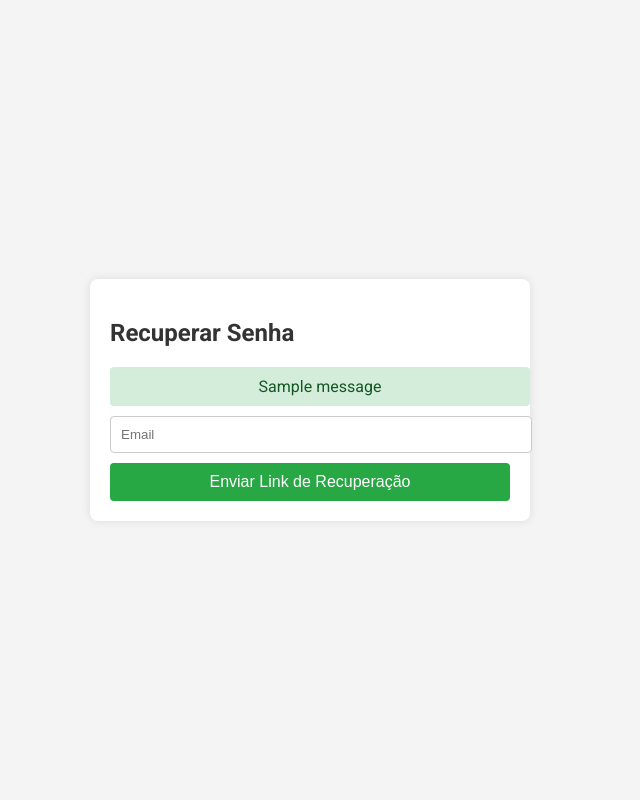
After one commit to sr-oliveiraa/quintodia, a Flask app: page /recuperar_senha in a window 1280 px wide. The commit adds this page. Shown: the whole page, without its empty margins (330-970 px from the left). Run offline with Flask 3, Linux system fonts and the light colour scheme; tables that the repository leaves empty hold one stand-in row (values such as "Sample post"); one stand-in notice (Sample message) is shown.

Commit message:
Add files via upload

```diff
--- a/app.py
+++ b/app.py
@@ -11,6 +11,9 @@ import base64
 import requests  # Adicionado para fazer requisições HTTP
 import logging  # Adicionado para logs
 from groq import Groq  # Adicionado para usar a biblioteca groq
+import uuid  # Adicionado para gerar nomes únicos para as fotos
+from itsdangerous import URLSafeTimedSerializer, SignatureExpired, BadSignature
+import random
 
 # Configuração de logs
 logging.basicConfig(level=logging.INFO)
@@ -19,6 +22,7 @@ app = Flask(__name__)
 app.config['SQLALCHEMY_DATABASE_URI'] = os.getenv('DATABASE_URL', 'postgresql://postgres:U70fxDoJV2sMgf18@jocosely-witty-vizcacha.data-1.use1.tembo.io:5432/postgres')
 app.config['SQLALCHEMY_TRACK_MODIFICATIONS'] = False
 app.secret_key = os.getenv('SECRET_KEY', 'sua_chave_secreta')
+app.config['SECURITY_PASSWORD_SALT'] = os.getenv('SECURITY_PASSWORD_SALT', 'seu_salt_de_seguranca')
 
 # Dicionário para rastrear tentativas de login
 login_attempts = {}
@@ -47,6 +51,126 @@ migrate = Migrate(app, db)
 def allowed_file(filename):
     ALLOWED_EXTENSIONS = {'png', 'jpg', 'jpeg', 'gif'}
     return '.' in filename and filename.rsplit('.', 1)[1].lower() in ALLOWED_EXTENSIONS
+
+# Função para gerar um nome de arquivo único
+def generate_unique_filename(filename):
+    ext = filename.rsplit('.', 1)[1].lower()
+    unique_filename = f"{uuid.uuid4().hex}.{ext}"
+    return unique_filename
+
+s = URLSafeTimedSerializer(app.config['SECRET_KEY'])
+
+def send_reset_email(user_email):
+    token = s.dumps(user_email, salt=app.config['SECURITY_PASSWORD_SALT'])
+    reset_url = url_for('reset_with_token', token=token, _external=True)
+
+    # Configuração do Flask-Mail para Gmail
+    app.config['MAIL_SERVER'] = 'smtp.gmail.com'
+    app.config['MAIL_PORT'] = 587
+    app.config['MAIL_USE_TLS'] = True
+    app.config['MAIL_USERNAME'] = os.getenv('MAIL_USERNAME', 'cod.trab@gmail.com')
+    app.config['MAIL_PASSWORD'] = os.getenv('MAIL_PASSWORD', 'egfl xxbh zwmp eloo')
+    app.config['MAIL_DEFAULT_SENDER'] = os.getenv('MAIL_DEFAULT_SENDER', 'cod.trab@gmail.com')
+
+    mail = Mail(app)
+
+    # Envio do email com o link de reset
+    msg = Message('Redefinição de Senha', recipients=[user_email])
+    msg.body = f'Clique no link para redefinir sua senha: {reset_url}'
+    try:
+        mail.send(msg)
+        print(f'Clique no link para redefinir sua senha: {reset_url}')
+    except Exception as e:
+        print(f'Erro ao enviar email: {e}')
+        flash('Erro ao enviar email de recuperação de senha. Tente novamente mais tarde.', 'error')
+
+def send_verification_email(user_email, verification_code):
+    # Configuração do Flask-Mail para Gmail
+    app.config['MAIL_SERVER'] = 'smtp.gmail.com'
+    app.config['MAIL_PORT'] = 587
+    app.config['MAIL_USE_TLS'] = True
+    app.config['MAIL_USERNAME'] = os.getenv('MAIL_USERNAME', 'cod.trab@gmail.com')
+    app.config['MAIL_PASSWORD'] = os.getenv('MAIL_PASSWORD', 'egfl xxbh zwmp eloo')
+    app.config['MAIL_DEFAULT_SENDER'] = os.getenv('MAIL_DEFAULT_SENDER', 'cod.trab@gmail.com')
+
+    mail = Mail(app)
+
+    # Envio do email com o código de verificação
+    msg = Message('Código de Verificação', recipients=[user_email])
+    msg.body = f'Seu código de verificação é: {verification_code}'
+    try:
+        mail.send(msg)
+        print(f'Código de verificação enviado para: {user_email}')
+    except Exception as e:
+        print(f'Erro ao enviar email: {e}')
+        flash('Erro ao enviar email de verificação. Tente novamente mais tarde.', 'error')
+
+@app.route('/verificar_email', methods=['GET', 'POST'])
+def verificar_email():
+    if request.method == 'POST':
+        email = request.form['email']
+        verification_code = request.form['verification_code']
+        stored_code = session.get('verification_code')
+        if stored_code and verification_code == stored_code:
+            flash('Email verificado com sucesso!', 'success')
+            return redirect(url_for('login'))
+        else:
+            flash('Código de verificação inválido.', 'error')
+    return render_template('verificar_email.html')
+
+@app.route('/enviar_codigo_verificacao', methods=['POST'])
+def enviar_codigo_verificacao():
+    email = request.form['email']
+    user = Usuario.query.filter_by(email=email).first()
+    if user:
+        verification_code = str(random.randint(100000, 999999))
+        session['verification_code'] = verification_code
+        send_verification_email(user.email, verification_code)
+        flash('Um código de verificação foi enviado para seu email.', 'success')
+        return redirect(url_for('verificar_email'))
+    else:
+        flash('Email não encontrado.', 'error')
+        return redirect(url_for('register'))
+
+@app.route('/recuperar_senha', methods=['GET', 'POST'])
+def recuperar_senha():
+    if request.method == 'POST':
+        email = request.form['email']
+        user = Usuario.query.filter_by(email=email).first()
+        if user:
+            send_reset_email(user.email)
+            flash('Um link de recuperação de senha foi enviado para seu email.', 'success')
+        else:
+            flash('Email não encontrado.', 'error')
+    return render_template('recuperar_senha.html')
+
+@app.route('/reset/<token>', methods=['GET', 'POST'])
+def reset_with_token(token):
+    try:
+        email = s.loads(token, salt=app.config['SECURITY_PASSWORD_SALT'], max_age=3600)
+    except (SignatureExpired, BadSignature):
+        flash('O link de recuperação de senha é inválido ou expirou.', 'error')
+        return redirect(url_for('recuperar_senha'))
+
+    if request.method == 'POST':
+        senha = request.form['senha']
+        confirmar_senha = request.form['confirmar_senha']
+        if senha != confirmar_senha:
+            flash('As senhas não coincidem.', 'error')
+            return redirect(url_for('reset_with_token', token=token))
+
+        user = Usuario.query.filter_by(email=email).first()
+        if user:
+            hashed_password = bcrypt.generate_password_hash(senha).decode('utf-8')
+            user.senha = hashed_password
+            db.session.commit()
+            flash('Sua senha foi atualizada com sucesso!', 'success')
+            return redirect(url_for('login'))
+        else:
+            flash('Usuário não encontrado.', 'error')
+            return redirect(url_for('recuperar_senha'))
+
+    return render_template('reset_senha.html', token=token)
 
 class Casa(db.Model):
     id = db.Column(db.Integer, primary_key=True)
@@ -208,7 +332,7 @@ def tasks():
         foto = request.files['foto']
 
         if foto and allowed_file(foto.filename):
-            filename = secure_filename(foto.filename)
+            filename = generate_unique_filename(foto.filename)
             foto.save(os.path.join(app.config['UPLOAD_FOLDER'], filename))
             foto_url = filename
         else:
@@ -243,7 +367,7 @@ def concluir_tarefa(tarefa_id):
         # Anexar imagem de prova, se fornecida
         foto_prova = request.files.get('foto_prova')
         if foto_prova and allowed_file(foto_prova.filename):
-            filename = secure_filename(foto_prova.filename)
+            filename = generate_unique_filename(foto_prova.filename)
             foto_prova.save(os.path.join(app.config['UPLOAD_FOLDER'], filename))
             tarefa.foto = filename
 
@@ -480,6 +604,7 @@ from flask import flash, redirect, url_for, request
 from flask_bcrypt import Bcrypt
 from sqlalchemy.exc import IntegrityError
 import requests
+from flask_mail import Mail, Message
 bcrypt = Bcrypt(app)  # Se não foi feito ainda, você precisa inicializar o Bcrypt com o app Flask
 
 @app.route('/adicionar_morador', methods=['POST'])
@@ -513,7 +638,7 @@ def adicionar_morador():
 
     # Salvar a foto no servidor
     if foto and allowed_file(foto.filename):
-        filename = secure_filename(foto.filename)
+        filename = generate_unique_filename(foto.filename)
         foto.save(os.path.join(app.config['UPLOAD_FOLDER'], filename))
         foto_url = url_for('uploaded_file', filename=filename)
     else:
@@ -560,7 +685,7 @@ def editar_morador(morador_id):
 
         # Atualiza a foto do morador, se fornecida
         if foto and allowed_file(foto.filename):
-            filename = secure_filename(foto.filename)
+            filename = generate_unique_filename(foto.filename)
             foto.save(os.path.join(app.config['UPLOAD_FOLDER'], filename))
             morador.foto_url = url_for('uploaded_file', filename=filename)
 
@@ -574,37 +699,59 @@ def editar_morador(morador_id):
 @app.route('/register', methods=['POST', 'GET'])
 def register():
     if request.method == 'POST':
-        nome = request.form['nome']
-        email = request.form['email']
-        senha = request.form['senha']
-        confirmar_senha = request.form['confirmar-senha']
-        nome_casa = request.form['nome-casa']
-        endereco = request.form['endereco']
-        num_moradores = request.form.get('num-moradores', 0)  # Use .get() para evitar KeyError
+        if 'send_code' in request.form:
+            email = request.form['email']
+            user = Usuario.query.filter_by(email=email).first()
+            if user:
+                flash("Email já registrado", "error")
+                return redirect(url_for('register'))
+            verification_code = str(random.randint(100000, 999999))
+            session['verification_code'] = verification_code
+            send_verification_email(email, verification_code)
+            flash('Um código de verificação foi enviado para seu email.', 'success')
+            return render_template('register.html', email=email, code_sent=True)
 
-        if not all([nome, email, senha, confirmar_senha, nome_casa, endereco]):
-            flash("Todos os campos são obrigatórios", "error")
-            return redirect(url_for('register'))
+        elif 'verify_code' in request.form:
+            email = request.form['email']
+            verification_code = request.form['verification_code']
+            stored_code = session.get('verification_code')
+            if stored_code and verification_code == stored_code:
+                flash('Email verificado com sucesso!', 'success')
+                return render_template('register.html', email=email, email_verified=True)
+            else:
+                flash('Código de verificação inválido.', 'error')
+                return render_template('register.html', email=email, code_sent=True)
 
-        if senha != confirmar_senha:
-            flash("As senhas não coincidem", "error")
-            return redirect(url_for('register'))
+        else:
+            nome = request.form['nome']
+            email = request.form['email']
+            senha = request.form['senha']
+            confirmar_senha = request.form['confirmar-senha']
+            nome_casa = request.form['nome-casa']
 
-        if Usuario.query.filter_by(email=email).first():
-            flash("Email já registrado", "error")
-            return redirect(url_for('register'))
+            if not all([nome, email, senha, confirmar_senha, nome_casa]):
+                flash("Todos os campos são obrigatórios", "error")
+                return redirect(url_for('register'))
 
-        nova_casa = Casa(nome=nome_casa, endereco=endereco, num_moradores=num_moradores)
-        db.session.add(nova_casa)
-        db.session.commit()
+            if senha != confirmar_senha:
+                flash("As senhas não coincidem", "error")
+                return redirect(url_for('register'))
 
-        hashed_password = bcrypt.generate_password_hash(senha).decode('utf-8')
-        novo_usuario = Usuario(nome=nome, email=email, senha=hashed_password, casa_id=nova_casa.id)
-        db.session.add(novo_usuario)
-        db.session.commit()
+            if Usuario.query.filter_by(email=email).first():
+                flash("Email já registrado", "error")
+                return redirect(url_for('register'))
 
-        flash("Cadastro realizado com sucesso! Faça login para continuar.", "success")
-        return redirect(url_for('login'))
+            nova_casa = Casa(nome=nome_casa)
+            db.session.add(nova_casa)
+            db.session.commit()
+
+            hashed_password = bcrypt.generate_password_hash(senha).decode('utf-8')
+            novo_usuario = Usuario(nome=nome, email=email, senha=hashed_password, casa_id=nova_casa.id)
+            db.session.add(novo_usuario)
+            db.session.commit()
+
+            flash("Cadastro realizado com sucesso! Faça login para continuar.", "success")
+            return redirect(url_for('login'))
 
     return render_template('register.html')
 
--- a/templates/house_info.html
+++ b/templates/house_info.html
@@ -4,7 +4,7 @@
   <meta charset="UTF-8">
   <meta name="viewport" content="width=device-width, initial-scale=1.0">
   <title>Casa e Moradores - Gerenciamento Doméstico</title>
-  <link rel="shortcut icon" type="imagex/ico" href="{{ url_for('static', filename='img/iconavegador.ico') }}">
+
   <style>
     /* Reset básico e configuração de box-sizing */
     * {
@@ -488,7 +488,7 @@ nav a:hover {
     <div class="card">
       <h3>Informações da Casa</h3>
       <p><strong>Nome:</strong> {{ casa.nome }}</p>
-      <p><strong>Endereço:</strong> {{ casa.endereco }}</p>
+
 
     </div>
 
--- a/templates/login.html
+++ b/templates/login.html
@@ -193,6 +193,7 @@
         <button type="submit" class="btn-green">Entrar</button>
 
         <div class="register-link">
+          <p><a href="{{ url_for('recuperar_senha') }}">Esqueceu sua senha?</a></p>
           <p>Ainda não tem uma conta? <a href="{{ url_for('register') }}">Registrar-se</a></p>
         </div>
       </form>
--- /dev/null
+++ b/templates/recuperar_senha.html
@@ -0,0 +1,94 @@
+<!DOCTYPE html>
+<html lang="pt-BR">
+<head>
+  <meta charset="UTF-8">
+  <meta name="viewport" content="width=device-width, initial-scale=1.0">
+  <title>QuintoDia - Recuperar Senha</title>
+  <link href="https://fonts.googleapis.com/css2?family=Roboto:wght@400;700&display=swap" rel="stylesheet">
+  <link rel="shortcut icon" type="imagex/ico" href="{{ url_for('static', filename='img/iconavegador.ico') }}">
+  <style>
+    body {
+      font-family: 'Roboto', sans-serif;
+      background-color: #f4f4f4;
+      display: flex;
+      justify-content: center;
+      align-items: center;
+      height: 100vh;
+      margin: 0;
+    }
+    .wrapper {
+      width: 100%;
+      max-width: 400px;
+      padding: 20px;
+      background-color: #fff;
+      box-shadow: 0 0 10px rgba(0, 0, 0, 0.1);
+      border-radius: 8px;
+    }
+    .container {
+      display: flex;
+      flex-direction: column;
+      align-items: center;
+    }
+    .login-form {
+      width: 100%;
+    }
+    .login-form h2 {
+      margin-bottom: 20px;
+      color: #333;
+    }
+    .login-form input {
+      width: 100%;
+      padding: 10px;
+      margin-bottom: 10px;
+      border: 1px solid #ccc;
+      border-radius: 4px;
+    }
+    .login-form .btn-green {
+      width: 100%;
+      padding: 10px;
+      background-color: #28a745;
+      color: #fff;
+      border: none;
+      border-radius: 4px;
+      cursor: pointer;
+      font-size: 16px;
+    }
+    .login-form .btn-green:hover {
+      background-color: #218838;
+    }
+    .flash-message {
+      width: 100%;
+      padding: 10px;
+      margin-bottom: 10px;
+      border-radius: 4px;
+      text-align: center;
+    }
+    .flash-message.error {
+      background-color: #f8d7da;
+      color: #721c24;
+    }
+    .flash-message.success {
+      background-color: #d4edda;
+      color: #155724;
+    }
+  </style>
+</head>
+<body>
+  <div class="wrapper">
+    <div class="container">
+      <form class="login-form" method="POST" action="{{ url_for('recuperar_senha') }}">
+        <h2>Recuperar Senha</h2>
+        {% with messages = get_flashed_messages(with_categories=true) %}
+          {% if messages %}
+            {% for category, message in messages %}
+              <div class="flash-message {{ category }}">{{ message }}</div>
+            {% endfor %}
+          {% endif %}
+        {% endwith %}
+        <input type="email" name="email" placeholder="Email" required>
+        <button type="submit" class="btn-green">Enviar Link de Recuperação</button>
+      </form>
+    </div>
+  </div>
+</body>
+</html>
--- a/templates/tasks.html
+++ b/templates/tasks.html
@@ -4,7 +4,6 @@
   <meta charset="UTF-8">
   <meta name="viewport" content="width=device-width, initial-scale=1.0">
   <title>Tarefas</title>
-  <link rel="shortcut icon" type="imagex/ico" href="{{ url_for('static', filename='img/iconavegador.ico') }}">
   <style>
     * {
       margin: 0;
```
Also changed, not shown: templates/register.html (+13 -13 lines), templates/reset_senha.html (added, +89 -0 lines), templates/verificar_email.html (added, +94 -0 lines), templates/dashboard.html (line endings or trailing spaces).
